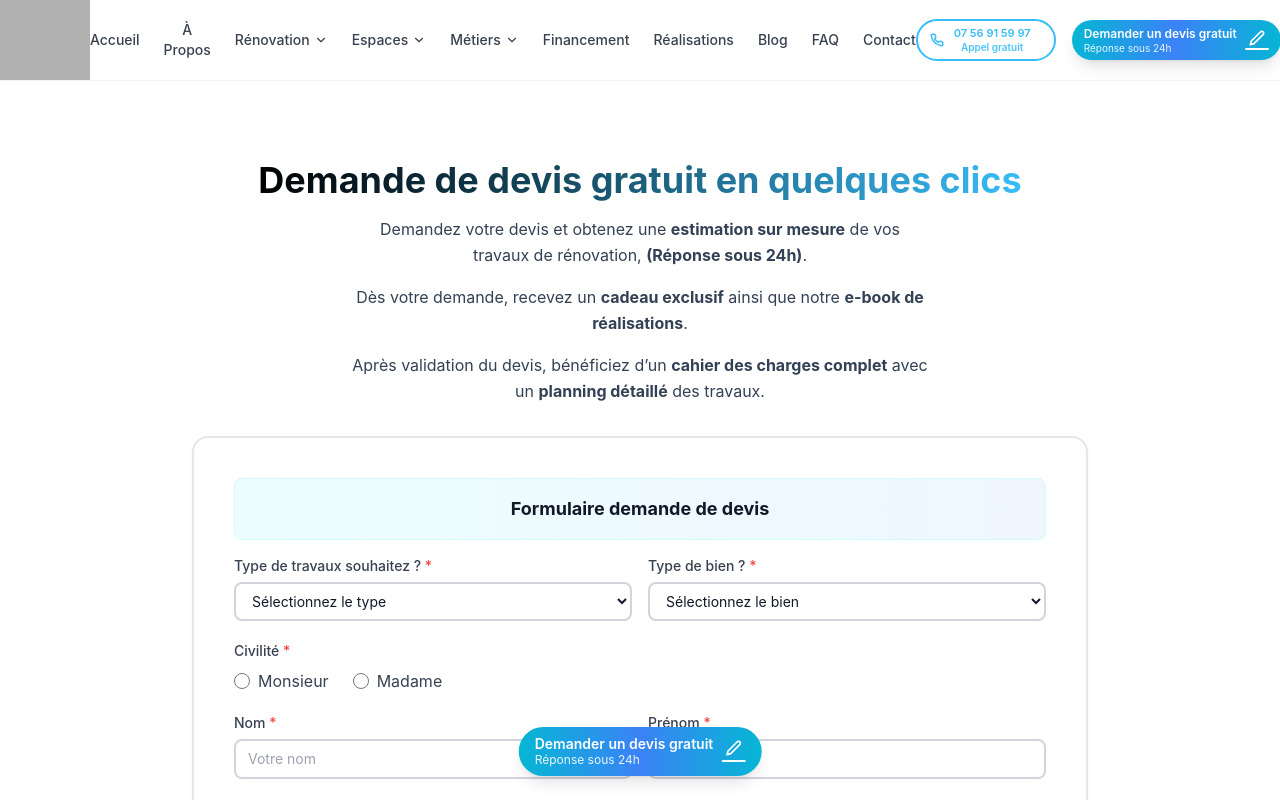
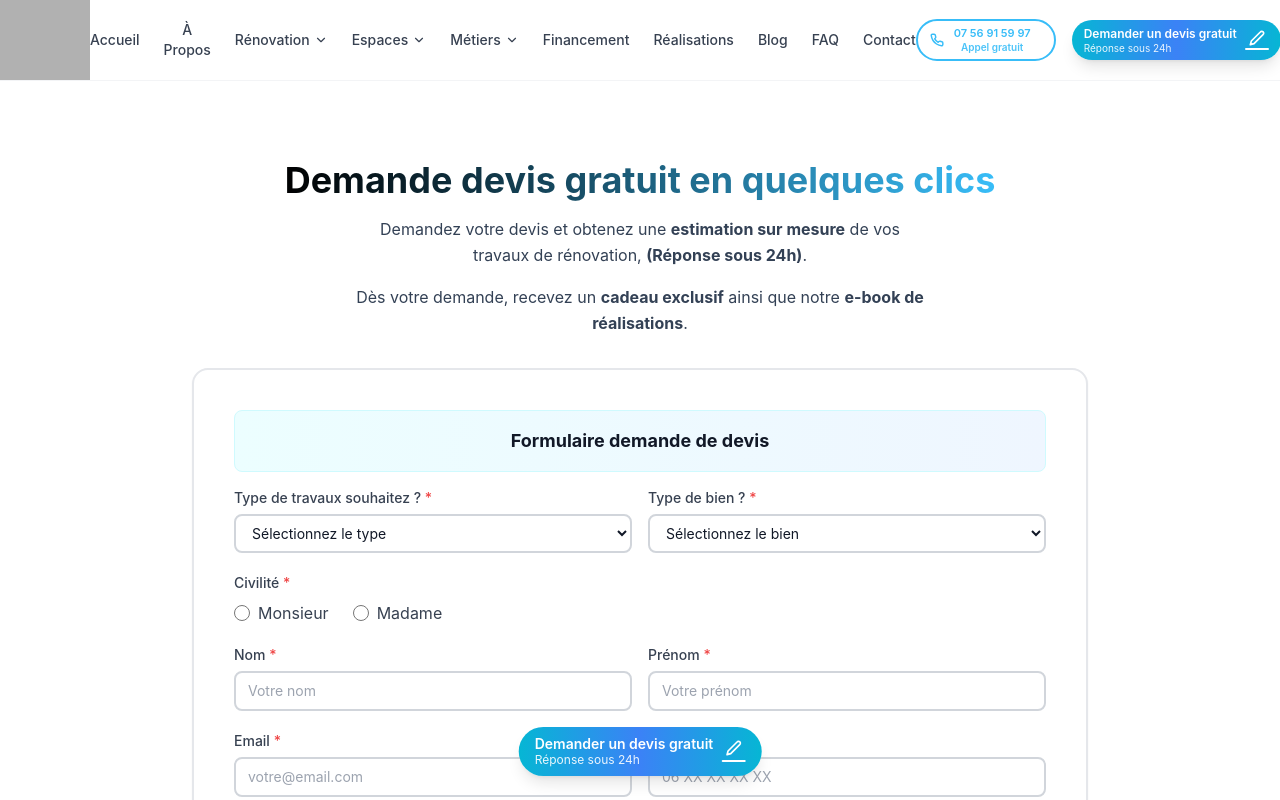
Before and after one commit to groupe-bml-renovation/groupe-bml-renovation, a React (Vite) app: page /contact in a window 1280 px wide. Shown: the top 800 px of the page. Built offline with nearby package versions, Linux system fonts and the light colour scheme; grey boxes are pictures that could not be loaded.

Commit message:
feat: update contact form heading and remove redundant offer description

```diff
--- a/src/components/UnifiedContactForm.tsx
+++ b/src/components/UnifiedContactForm.tsx
@@ -79,7 +79,7 @@ export default function UnifiedContactForm() {
           >
             <h1 className="text-3xl sm:text-4xl font-bold mb-4">
               <span className="bg-gradient-to-r from-black to-[#38bdf8] bg-clip-text text-transparent">
-                Demande de devis gratuit en quelques clics
+                Demande devis gratuit en quelques clics
               </span>
             </h1>
 
@@ -92,9 +92,6 @@ export default function UnifiedContactForm() {
                 Dès votre demande, recevez un <strong>cadeau exclusif</strong> ainsi que notre <strong>e-book de réalisations</strong>.
               </p>
 
-              <p className="text-center text-slate-700 leading-relaxed">
-                Après validation du devis, bénéficiez d’un <strong>cahier des charges complet</strong> avec un <strong>planning détaillé</strong> des travaux.
-              </p>
             </div>
           </motion.div>
 
```
